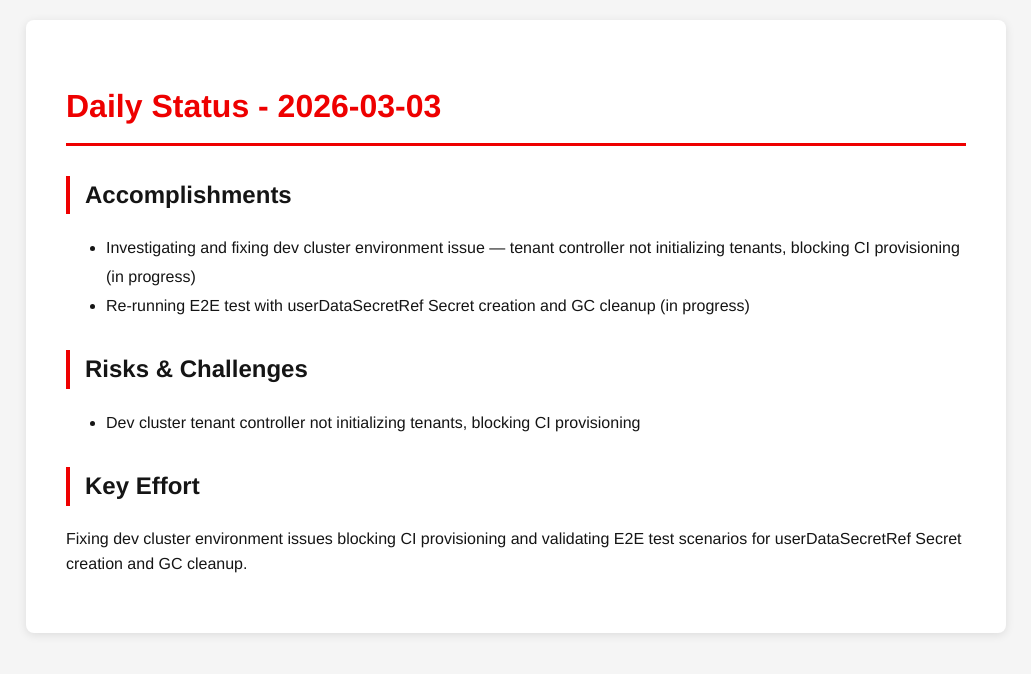
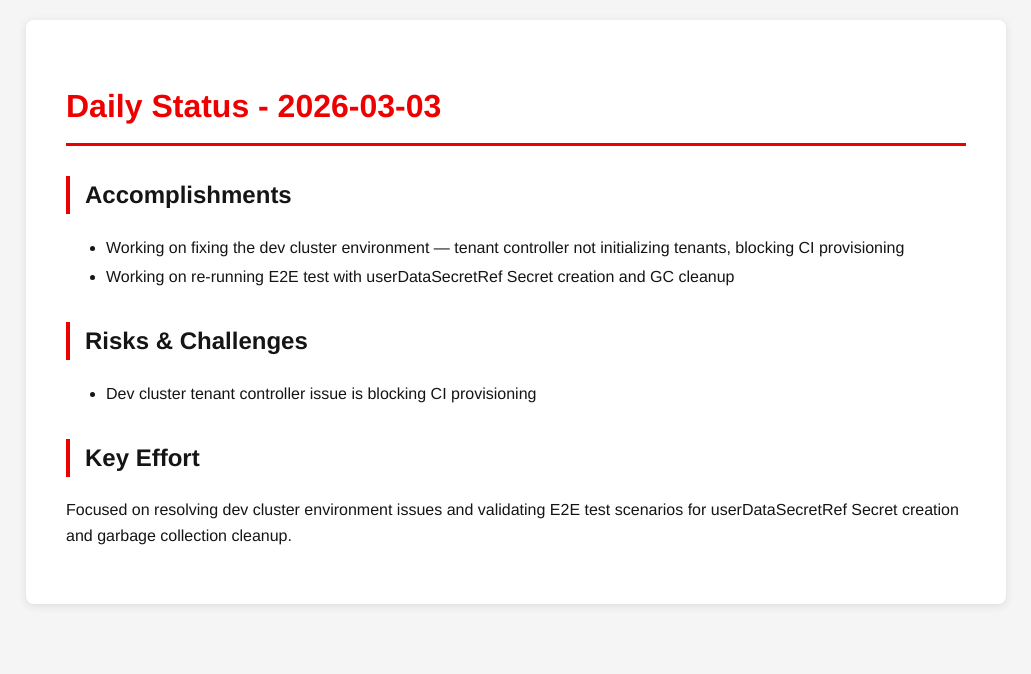
Before and after one commit to tzvatot/daily-status, a Jekyll site: the page built from 2026-03-03.md, in a window 1280 px wide. Shown: the top 674 px of the page, without its empty margins (124-1155 px from the left). Built offline with Jekyll 4.4.1, drawn with Linux system fonts in a browser that asks for light colours.

Commit message:
Daily status update - 2026-03-03

```diff
--- a/2026-03-03.md
+++ b/2026-03-03.md
@@ -8,13 +8,13 @@ date: 2026-03-03
 
 ## Accomplishments
 
-- Investigating and fixing dev cluster environment issue — tenant controller not initializing tenants, blocking CI provisioning (in progress)
-- Re-running E2E test with userDataSecretRef Secret creation and GC cleanup (in progress)
+- Working on fixing the dev cluster environment — tenant controller not initializing tenants, blocking CI provisioning
+- Working on re-running E2E test with userDataSecretRef Secret creation and GC cleanup
 
 ## Risks & Challenges
 
-- Dev cluster tenant controller not initializing tenants, blocking CI provisioning
+- Dev cluster tenant controller issue is blocking CI provisioning
 
 ## Key Effort
 
-Fixing dev cluster environment issues blocking CI provisioning and validating E2E test scenarios for userDataSecretRef Secret creation and GC cleanup.
+Focused on resolving dev cluster environment issues and validating E2E test scenarios for userDataSecretRef Secret creation and garbage collection cleanup.
```
